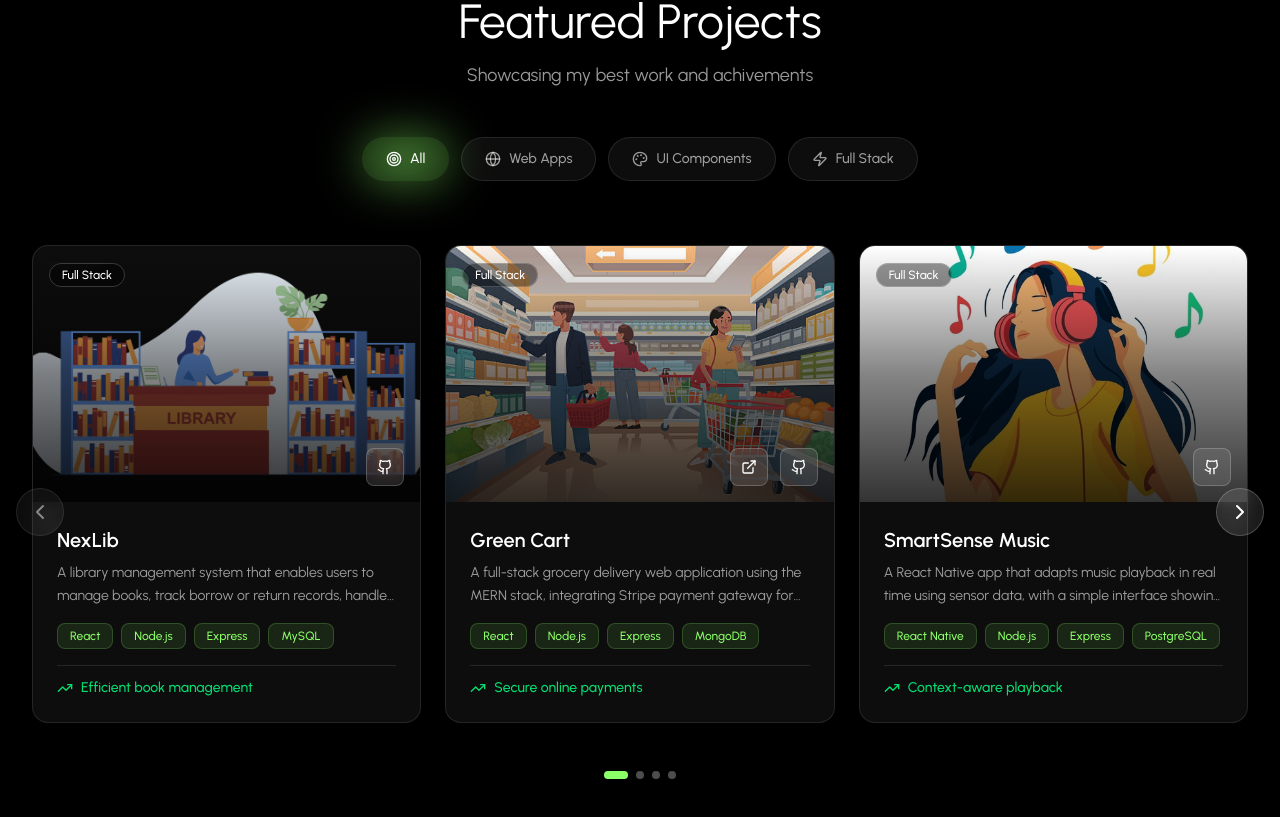
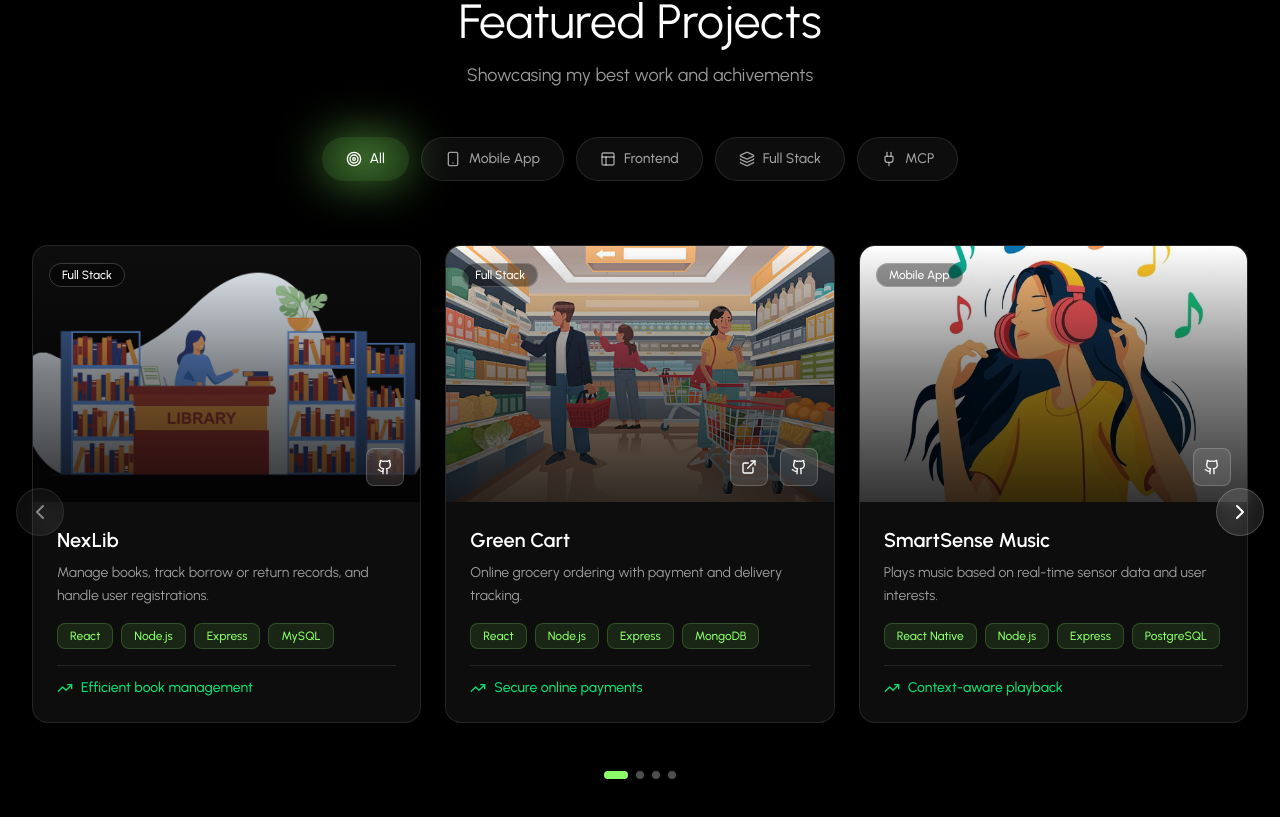
Before and after one commit to sageethhimachala/portfolio, a React (Vite) app in the folder react-dev-portfolio/: page / in a window 1280 px wide. Shown: the part 3174-3991 px from the top of the page. Built offline with nearby package versions, Linux system fonts and the light colour scheme.

Commit message:
updated project data

```diff
--- a/react-dev-portfolio/src/components/sections/Projects.jsx
+++ b/react-dev-portfolio/src/components/sections/Projects.jsx
@@ -2,13 +2,13 @@ import React, { useState, useRef } from "react";
 import { projects, categories } from "../../data/projects";
 import {
   Briefcase,
-  Sparkles,
   Target,
-  Globe,
-  Palette,
-  Zap,
   ChevronLeft,
   ChevronRight,
+  Layers,
+  Smartphone,
+  Layout,
+  Plug,
 } from "lucide-react";
 import ProjectCard from "../ui/ProjectCard";
 import FadeIn from "../animations/FadeIn";
@@ -58,9 +58,10 @@ const Projects = () => {
   // Category icons mapping
   const categoryIcons = {
     All: Target,
-    "Web Apps": Globe,
-    "UI Components": Palette,
-    "Full Stack": Zap,
+    "Mobile App": Smartphone,
+    Frontend: Layout,
+    "Full Stack": Layers,
+    MCP: Plug,
   };
 
   return (
--- a/react-dev-portfolio/src/data/projects.js
+++ b/react-dev-portfolio/src/data/projects.js
@@ -3,7 +3,7 @@ export const projects = [
     id: 1,
     title: "NexLib",
     description:
-      "A library management system that enables users to manage books, track borrow or return records, handle user registrations, and maintain real-time availability status.",
+      "Manage books, track borrow or return records, and handle user registrations.",
     image: "/projects/NexLib.png",
     category: "Full Stack",
     technologies: ["React", "Node.js", "Express", "MySQL"],
@@ -14,8 +14,7 @@ export const projects = [
   {
     id: 2,
     title: "Green Cart",
-    description:
-      "A full-stack grocery delivery web application using the MERN stack, integrating Stripe payment gateway for secure online transactions and deployed on Vercel.",
+    description: "Online grocery ordering with payment and delivery tracking.",
     image: "/projects/greencart.jpg",
     category: "Full Stack",
     technologies: ["React", "Node.js", "Express", "MongoDB"],
@@ -27,9 +26,9 @@ export const projects = [
     id: 3,
     title: "SmartSense Music",
     description:
-      "A React Native app that adapts music playback in real time using sensor data, with a simple interface showing context and the current track.",
+      "Plays music based on real-time sensor data and user interests.",
     image: "/projects/smartsense.webp",
-    category: "Full Stack",
+    category: "Mobile App",
     technologies: ["React Native", "Node.js", "Express", "PostgreSQL"],
     metrics: "Context-aware playback",
     demoUrl: "",
@@ -39,10 +38,10 @@ export const projects = [
     id: 4,
     title: "My MCP Server",
     description:
-      "A custom MCP server exposing two tools for answering CV-related queries and sending emails via the Resend API.",
+      "Answers CV related questions and sends emails to gmail address.",
     image: "/projects/my-mcp-server.jpg",
-    category: "Web Apps",
-    technologies: ["TypeScript", "MCP SDK", "Cloudflare", "Resend"],
+    category: "MCP",
+    technologies: ["TypeScript", "MCP SDK", "Cloudflare"],
     metrics: "Automated CV assistance",
     demoUrl: "https://my-mcp-server.sageethhimachala.workers.dev/sse",
     githubUrl: "https://github.com/sageethhimachala/my-mcp-server",
@@ -50,10 +49,9 @@ export const projects = [
   {
     id: 5,
     title: "Weather MCP Server",
-    description:
-      "An MCP server that provides weather information and forecasts through a standardized interface.",
+    description: "Provides weather info and forecasts into LLMs using API.",
     image: "/projects/weather.avif",
-    category: "Web Apps",
+    category: "MCP",
     technologies: ["TypeScript", "MCP SDK", "Cloudflare"],
     metrics: "Real-time weather data",
     demoUrl: "https://weather-mcp.sageethhimachala.workers.dev/",
@@ -63,9 +61,9 @@ export const projects = [
     id: 6,
     title: "Hotel Reservation App",
     description:
-      "A frontend application for hotel reservations featuring an intuitive user interface for browsing hotels, checking availability, and managing bookings.",
+      "A frontend application for hotel reservations featuring an intuitive user interface.",
     image: "/projects/hotel-app.jpg",
-    category: "UI Components",
+    category: "Frontend",
     technologies: ["React", "CSS"],
     metrics: "User-friendly booking UI",
     demoUrl: "",
@@ -73,4 +71,10 @@ export const projects = [
   },
 ];
 
-export const categories = ["All", "Web Apps", "UI Components", "Full Stack"];
+export const categories = [
+  "All",
+  "Mobile App",
+  "Frontend",
+  "Full Stack",
+  "MCP",
+];
```
